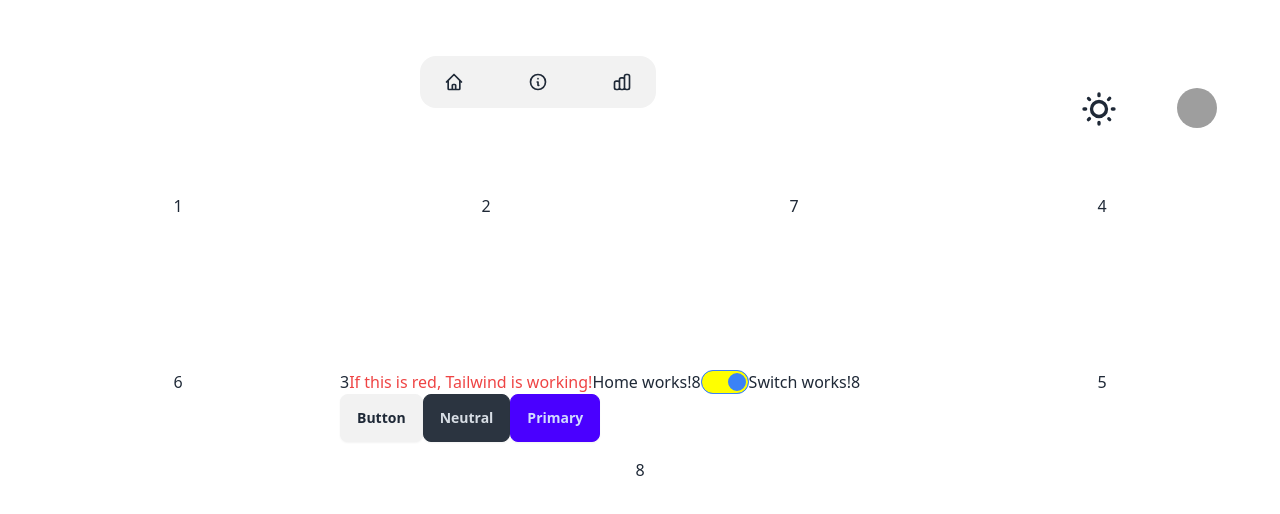
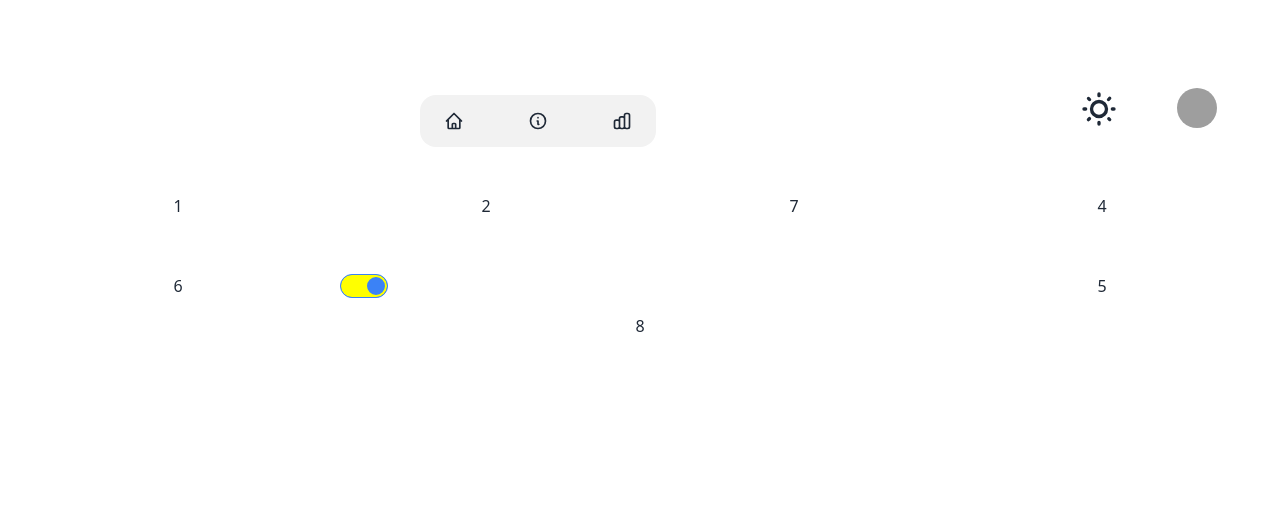
Before and after one commit to SandhanuDulmeth/Inventory_System_Frontend-React-Vite, a React (Vite) app: page / in a window 1280 px wide. Shown: the top 514 px of the page. Built offline with nearby package versions, Linux system fonts and the light colour scheme; grey boxes are pictures that could not be loaded.

Commit message:
feat: refactor App and Home components, update SwitchButton styles, and clean up unused elements

```diff
--- a/src/App.jsx
+++ b/src/App.jsx
@@ -15,7 +15,7 @@ function App() {
 
       <div className="grid grid-cols-6 grid-rows-5 gap-2 h-screen">
 
-        <div className="col-span-5">
+        <div className="col-span-5 flex-controllers">
 
           <NavBar />
 
--- a/src/components/SwitchButton.jsx
+++ b/src/components/SwitchButton.jsx
@@ -11,10 +11,7 @@ export default function SwitchButton() {
         type="checkbox"
         className="toggle border-blue-500 bg-blue-500 [--tglbg:yellow] hover:bg-blue-700"
         defaultChecked />
-      <h1>Switch works!8</h1>
-      <button className="btn">Button</button>
-<button className="btn btn-neutral">Neutral</button>
-<button className="btn btn-primary">Primary</button>
+
 
 
 
--- a/src/pages/Home.jsx
+++ b/src/pages/Home.jsx
@@ -11,11 +11,9 @@ export default function Home() {
 
     <div className="row-span-2 ">1</div>
     <div className="row-span-2">2</div>
-    <div className="col-span-2 col-start-2 row-start-3 flex-container">3
+    <div className="col-span-2 col-start-2 row-start-3 flex-container">
 
-    <h2 className="text-red-500">If this is red, Tailwind is working!</h2>
 
-<h1>Home works!8</h1>
 <SwitchButton />
 
 
```
